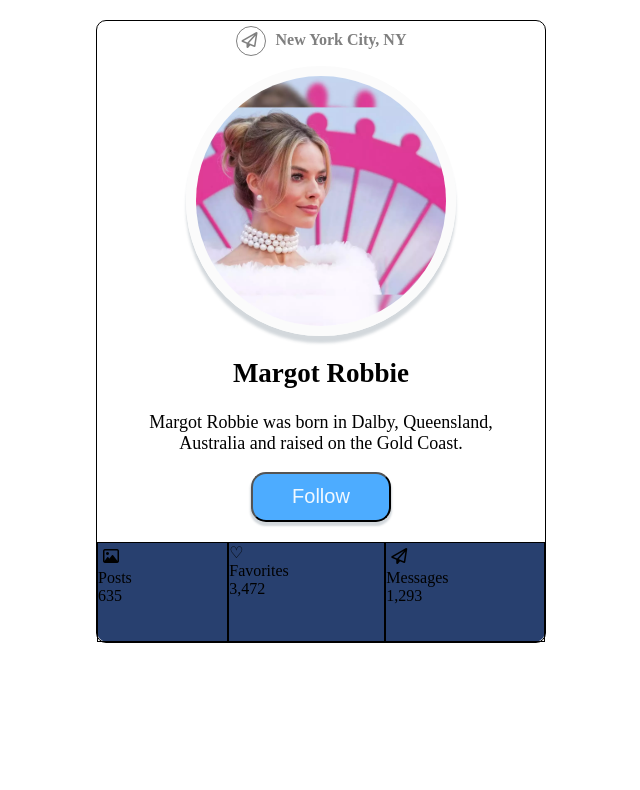
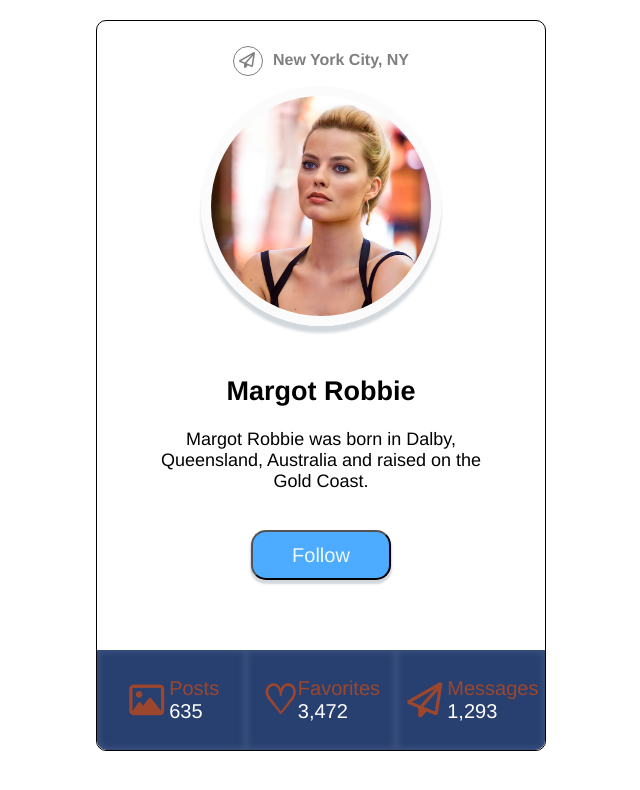
Before and after one commit to Crumpu/user-card, a plain HTML site: page index.html in a window 1280 px wide. Shown: the whole page, without its empty margins (319-959 px from the left). Drawn offline with Linux system fonts and the light colour scheme.

Commit message:
finished

```diff
--- a/index.html
+++ b/index.html
@@ -16,7 +16,9 @@
 
   <header>
     <div class="tele-logo">
+      <a href="https://t.me/nsp_margot">
         <i class="fa fa-paper-plane-o" aria-hidden="true"></i>
+      </a>
     </div>
     <span>New York City, NY</span>
   </header>
@@ -26,7 +28,7 @@
   <main>
     <div class="img-container">
       <img
-        src="./assets/images/barbie-star-margot-robbie-reveals-she-cleared-mothers-mortgage-with-hollywood-earnings.webp"
+        src="./assets/images/6107bed8421f4c554266aa963ec6638c.jpg"
         alt="Margot Robbie" class="photo">
     </div>
     <div class="user-info">
@@ -36,21 +38,32 @@
         <a href="https://www.instagram.com/margotrobbieofficial/" class="follow">Follow</a>
       </button>
     </div>
+
   </main>
+
+  <!-- Footer -->
+
   <footer>
     <div class="footer-menu posts">
       <i class="fa fa-picture-o" aria-hidden="true"></i>
+      <div class="vogue">
         <p>Posts</p>
         <p>635</p>
       </div>
+    </div>
     <div class="footer-menu favorites">
+      <div class="vogue">
         <p>Favorites</p>
         <p>3,472</p>
       </div>
+    </div>
     <div class="footer-menu messages">
       <i class="fa fa-paper-plane-o" aria-hidden="true"></i>
+      <div class="vogue">
         <p>Messages</p>
         <p>1,293</p>
+      </div>
+
     </div>
   </footer>
 
--- a/style/style.css
+++ b/style/style.css
@@ -1,8 +1,6 @@
 * {
   box-sizing: border-box;
-}
-
-:root {
+  font-family: "Franklin Gothic Medium", "Arial Narrow", Arial, sans-serif;
   --color: rgba(0, 0, 0, 0.5);
   --border-radius: 10px;
 }
@@ -16,10 +14,15 @@ body {
 }
 
 header {
+  margin-top: 20px;
   display: flex;
   justify-content: center;
   padding: 10px;
   font-weight: 900;
+  color: var(--color);
+}
+
+a {
   color: var(--color);
 }
 
@@ -36,8 +39,8 @@ header {
 }
 
 .img-container {
-  width: 270px;
-  height: 270px;
+  width: 240px;
+  height: 240px;
   margin: auto;
 }
 
@@ -47,10 +50,12 @@ header {
   border-radius: 50%;
   border: 10px solid rgb(251, 251, 251);
   box-shadow: 0px 7px 3px 0px rgba(34, 60, 80, 0.2);
+  object-fit: cover;
+  object-position: 0 -90px;
 }
 
 .user-info {
-  margin: auto;
+  margin: 50px auto;
   text-align: center;
   width: 80%;
   font-size: 18px;
@@ -59,7 +64,7 @@ header {
 .btn-follow {
   width: 140px;
   height: 50px;
-  margin-bottom: 20px;
+  margin: 20px auto;
   border-radius: 15px;
   box-shadow: 0px 3px 2px 1px rgba(34, 60, 80, 0.2);
   background-color: rgb(77, 172, 255);
@@ -71,9 +76,9 @@ header {
   text-decoration: none;
 }
 
-
 footer {
   display: flex;
+  justify-content: space-between;
   width: 100%;
   height: 100px;
   background-color: rgb(40, 64, 111);
@@ -82,15 +87,44 @@ footer {
 }
 
 .footer-menu {
-  border: 1px solid;
+  display: flex;
+  justify-content: center;
+  align-items: center;
+  flex-basis: 33%;
   flex-grow: 1;
-  /* align-items: center; */
+  font-size: 20px;
 }
 
-.footer-menu > p {
+.vogue > p {
   margin: 0;
+  color: white;
 }
 
 .favorites::before {
-  content: '\2661';
+  color: rgb(156, 70, 46);
+  content: "\2661";
+  font-weight: 900;
+  font-size: 40px;
 }
+
+.footer-menu :first-child {
+  color: rgb(156, 70, 46);
+}
+
+.footer-menu > .fa {
+  font-size: 35px;
+}
+
+.messages {
+  box-shadow: 0px 0px 6px 2px rgb(61, 83, 128)inset;
+  border-bottom-right-radius: var(--border-radius);
+}
+
+.posts {
+  box-shadow: 0px 0px 6px 2px rgb(61, 83, 128)inset;
+  border-bottom-left-radius: var(--border-radius);
+}
+
+.favorites {
+  box-shadow: 0px 0px 6px 2px rgb(61, 83, 128)inset;
+}
```
Also changed, not shown: assets/images/6107bed8421f4c554266aa963ec6638c.jpg (added), assets/images/barbie-star-margot-robbie-reveals-she-cleared-mothers-mortgage-with-hollywood-earnings.webp (deleted). Lines whose indentation alone changed are shown as unchanged.
